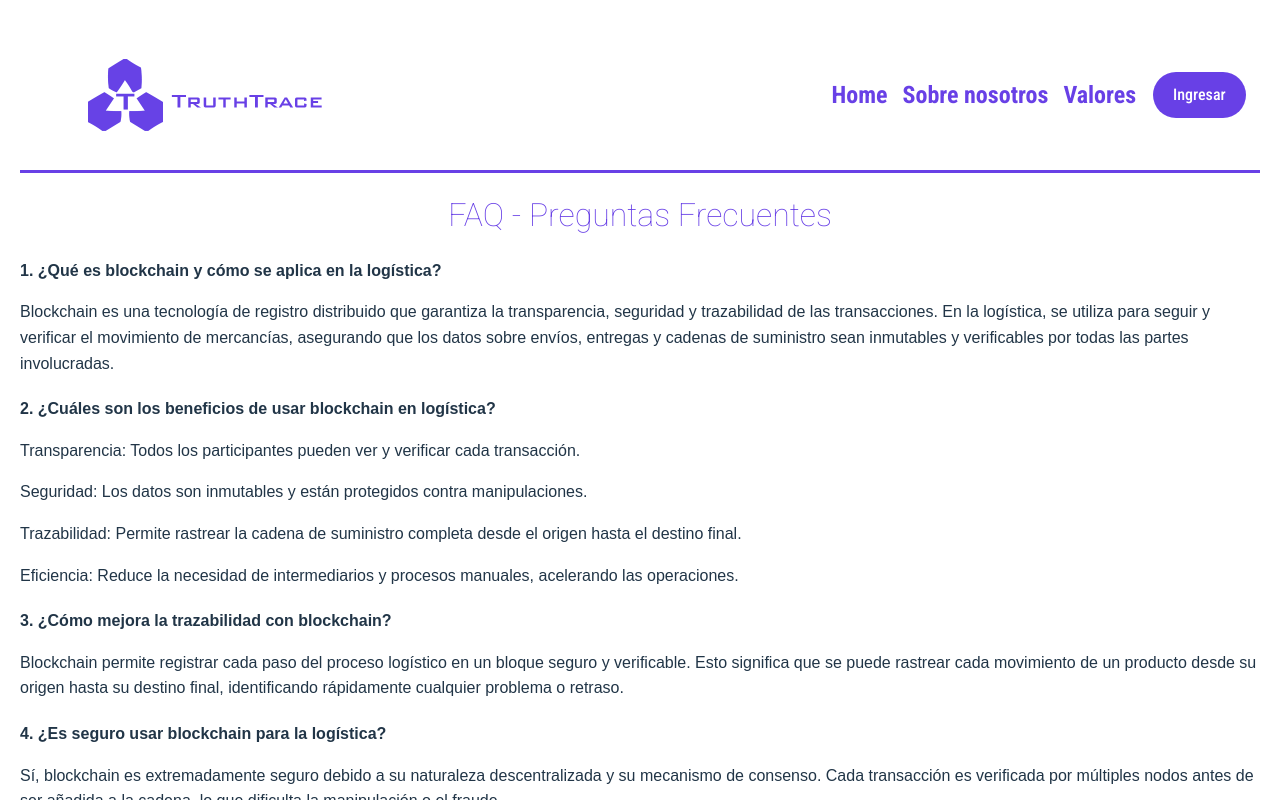
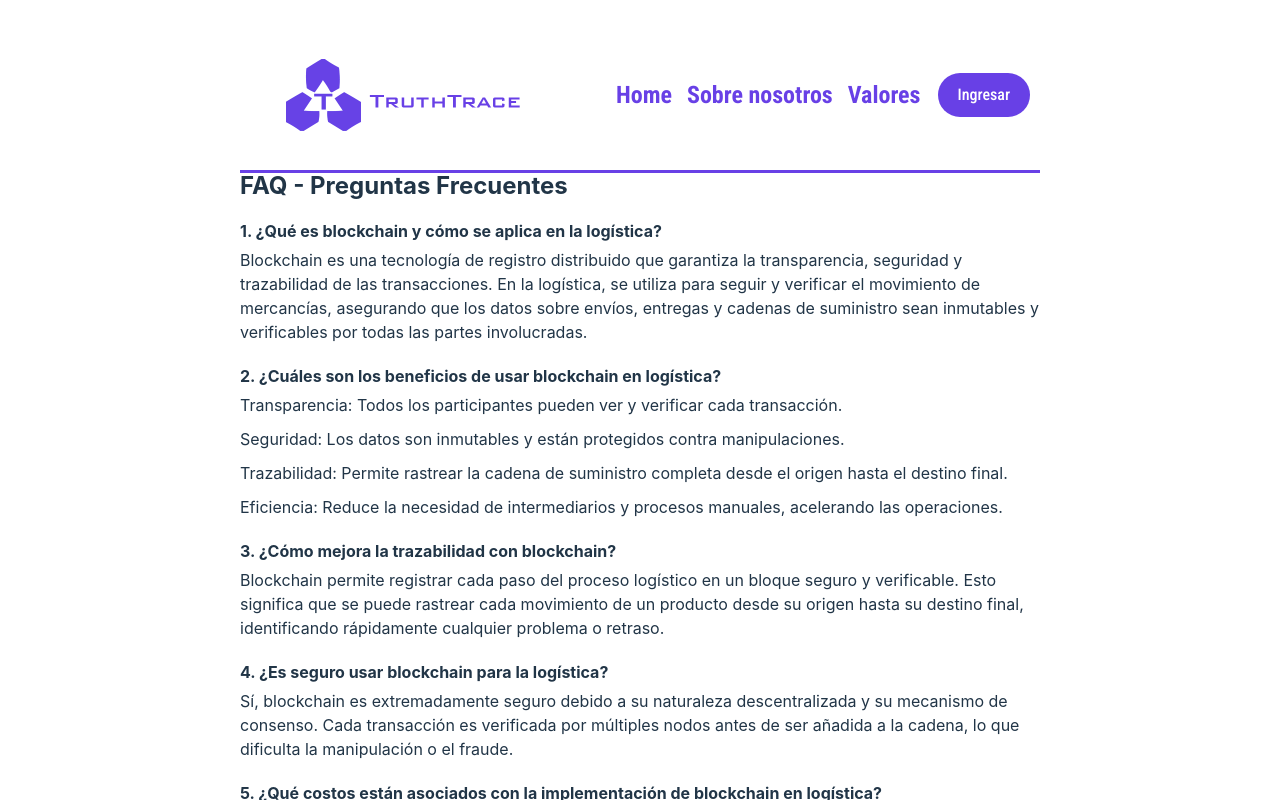
Before and after one commit to NaraHumanoUnlam/TruthTrace.Web, a React (Vite) app in the folder truthtrace-app/: page /faq in a window 1280 px wide. Built offline with nearby package versions, Linux system fonts and the light colour scheme; a web font is replaced by a local one.

Commit message:
se suben cambios

```diff
--- a/truthtrace-app/src/components/FAQ/faq.css
+++ b/truthtrace-app/src/components/FAQ/faq.css
@@ -1,8 +1,13 @@
+.container-faq, h1, p {
+    margin: 0;
+    padding: 0;
+}
 .container-faq {
-    font-family: Arial, sans-serif;
-    line-height: 1.6;
-    margin: 20px;
+    max-width: 800px;
+    margin: 0 auto;
+    padding: 20px;
 }
+
 .faq-section {
     margin-bottom: 20px;
 }
@@ -17,15 +22,6 @@
     margin-left: 20px;
 }
 
-.container-faq h1 {
-    font-size: 2em;
-    color: #6840E6;
-    font-family: 'roboto';
-    font-weight: 200;
-    text-align: center;
-    margin-top: 2%;
-    margin-bottom: 2%;
-}
 
 @media (max-width: 768px) {
         .header__menu {
--- a/truthtrace-app/src/components/footer/footer.jsx
+++ b/truthtrace-app/src/components/footer/footer.jsx
@@ -15,13 +15,12 @@ const Footer = ({ src }) => (
           <ul className="footer-list">
             <li className="footer-item"><Link to="/faq" className='footer-link'>FAQ</Link></li>
             <li className="footer-item"><Link to="/help" className='footer-link'>Ayuda</Link></li>
-            <li className="footer-item"><a href="#" className="footer-link">Soporte</a></li>
           </ul>
         </div>
         <div className="footer-section">
           <p className="footer-title">Legales</p>
           <ul className="footer-list">
-            <li className="footer-item"><a href="#" className="footer-link">Terminos y condiciones</a></li>
+            <li className="footer-item"><Link to="/terms" className='footer-link'>Terminos y condiciones</Link></li>
             <li className="footer-item"><a href="#" className="footer-link">Privacidad</a></li>
           </ul>
         </div>
--- a/truthtrace-app/src/components/header/header.jsx
+++ b/truthtrace-app/src/components/header/header.jsx
@@ -21,9 +21,9 @@ const Header = ({ src }) => {
                     </svg>
                 </button>
                 <ul className={`header__menu ${menuOpen ? 'open' : ''}`}>
-                    <li className="header__menu-item"><a href='#home'>Home</a></li>
-                    <li className="header__menu-item"><a href='#about'>Sobre nosotros</a></li>
-                    <li className="header__menu-item"><a href='#valores'>Valores</a></li>
+                    <li className="header__menu-item"><Link to='/'>Home</Link></li>
+                    <li className="header__menu-item"><a href='/TruthTrace.Web/#about'>Sobre nosotros</a></li>
+                    <li className="header__menu-item"><a href='/TruthTrace.Web/#valores'>Valores</a></li>
                     <li><Link to="/Login" className='button-actionheader'>Ingresar</Link></li>
                 </ul>
             </nav>
--- a/truthtrace-app/src/components/principles/principles.jsx
+++ b/truthtrace-app/src/components/principles/principles.jsx
@@ -6,7 +6,7 @@ import { IoIosPeople } from "react-icons/io";
 import { PiShieldCheckFill } from "react-icons/pi";
 
 const Principles = () => (
-    <div className="principles" id='valores'>
+    <div className="principles" id="valores">
         <div className="label">
                 <h1>Nos preocupamos por tu <span>seguridad</span></h1>
                 <h2>En TruthTrace nos dedicamos a proporcionar soluciones que brinden <br/>
--- /dev/null
+++ b/truthtrace-app/src/components/terms/term.css
@@ -0,0 +1,23 @@
+
+.container-terms, h1, p {
+    margin: 0;
+    padding: 0;
+}
+
+.container-terms {
+    max-width: 800px;
+    margin: 0 auto;
+    padding: 20px;
+}
+
+h1 {
+    font-size: 24px;
+    font-weight: bold;
+    margin-bottom: 20px;
+}
+
+p {
+    font-size: 16px;
+    line-height: 1.5;
+    margin-bottom: 10px;
+}
--- /dev/null
+++ b/truthtrace-app/src/components/terms/term.jsx
@@ -0,0 +1,28 @@
+import React from 'react';
+import Header from '../header/header';
+import './term.css';
+
+const Terms = ({src}) => {
+    return (
+        <div className='container-terms'>
+            <Header src={src} />
+            <h1>Términos y condiciones</h1>
+            <p>Ultima actualización 14/05/2024</p>
+            <p>Al acceder y utilizar el sitio web, aceptas los términos y condiciones de uso. Si no estás de acuerdo con estos términos, por favor no accedas ni utilices el sitio web.</p>
+            <h2>1. Información del sitio web</h2>
+            <p>En este sitio web, se proporciona información sobre productos y servicios de la empresa.</p>
+            <h2>2. Propiedad intelectual e industrial</h2>
+            <p>Los derechos de propiedad intelectual e industrial de todos los textos, imágenes y elementos de diseño son propiedad de la empresa.</p>
+            <h2>3. Contenidos</h2>
+            <p>La empresa se reserva el derecho a modificar el contenido del sitio web sin previo aviso y sin ningún tipo de limitación.</p>
+            <h2>4. Responsabilidad</h2>
+            <p>La empresa no se hace responsable de la información y contenidos almacenados en foros, redes sociales o cualesquier otro medio que permita a terceros publicar contenidos de forma independiente en la página web del prestador.</p>
+            <h2>5. Política de privacidad</h2>
+            <p>La empresa garantiza la confidencialidad de los datos personales aportados por los usuarios y su tratamiento automatizado de acuerdo a la legislación sobre protección de datos de carácter personal.</p>
+            <h2>6. Legislación aplicable</h2>
+            <p>Estos términos y condiciones se rigen por la legislación argentina.</p>
+        </div>
+    );
+};
+
+export default Terms;
--- a/truthtrace-app/src/index.css
+++ b/truthtrace-app/src/index.css
@@ -11,8 +11,13 @@
   text-rendering: optimizeLegibility;
   -webkit-font-smoothing: antialiased;
   -moz-osx-font-smoothing: grayscale;
+  --background-color: white;
+  --text-color: black;
 }
-
+.dark-mode {
+  --background-color: #121212;
+  --text-color: #e0e0e0;
+}
 body, html {
   margin: 0;
   padding: 0;
--- a/truthtrace-app/src/main.jsx
+++ b/truthtrace-app/src/main.jsx
@@ -15,6 +15,8 @@ import src from './assets/images/logo-horizontal.png';
 import Error404 from "./routes/errors/Error404";
 import FAQ from "./components/FAQ/faq";
 import Help from "./components/help/help";
+import Terms from "./components/terms/term";
+import Principles from "./components/principles/principles";
 
 const router = createBrowserRouter([
   {
@@ -64,6 +66,11 @@ const router = createBrowserRouter([
     path: "/help",
     element: <Help src={src}/>,
     errorElement: <Error404 />,
+  },
+  {
+    path: "/terms",
+    element: <Terms src={src}/>,
+    errorElement: <Error404 />,
   }, ]);
 
 ReactDOM.createRoot(document.getElementById("root")).render(
```
